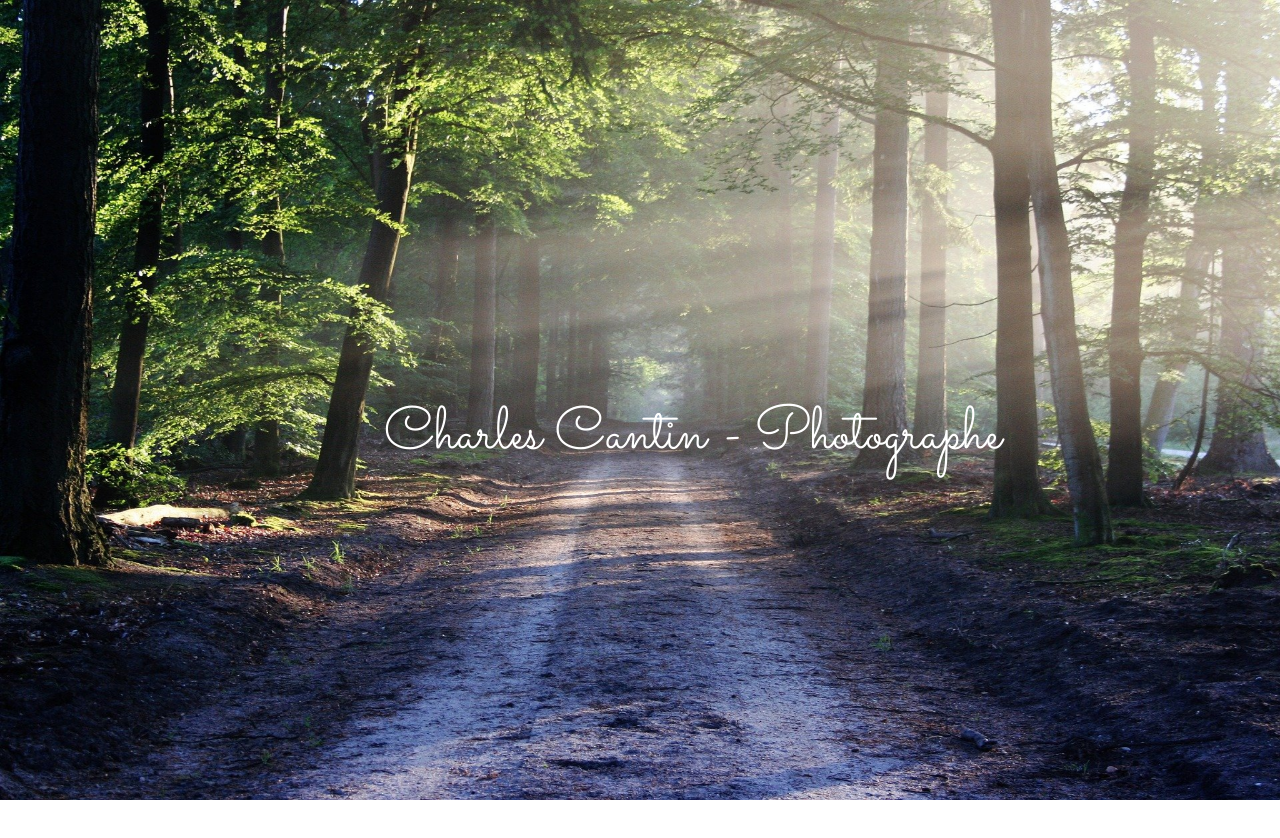
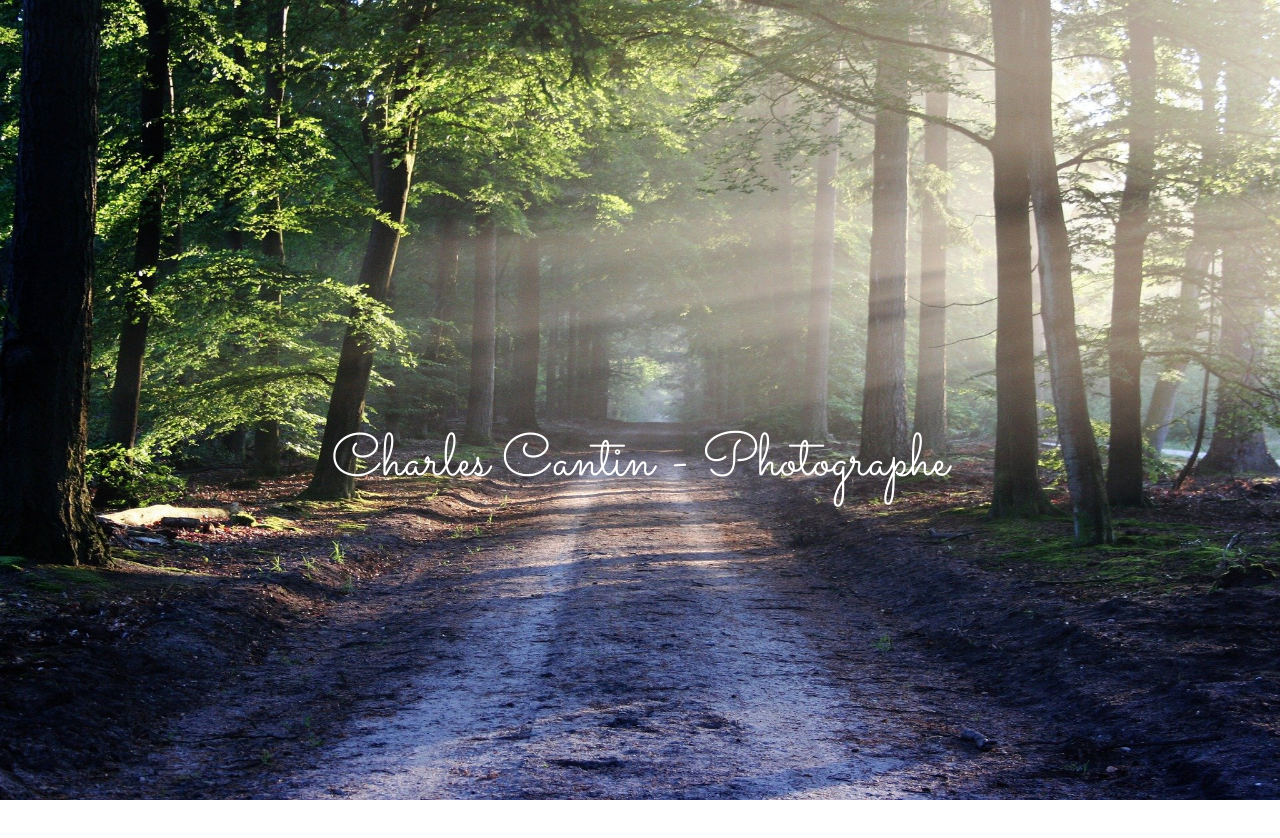
Before and after one commit to Brunod32/Charles-Cantin, an Eleventy site: page src/index.njk in a window 1280 px wide. Before the commit the page ends 800 px from the top, so only its background shows below. Built offline with nearby package versions, Linux system fonts and the light colour scheme; Eleventy itself is replaced by a stand-in of ours; files that its build step writes are made by us from their sources; grey boxes are pictures that could not be loaded.

Commit message:
Changed h1 index css

```diff
--- a/public/css/style.css
+++ b/public/css/style.css
@@ -39,9 +39,15 @@ footer {
     z-index:2;
     font-family: 'Sacramento', cursive;
     font-size: 60px;
-    top: 50%;
-    left: 30%;
 }
+
+.container {
+    height: 100vh;
+    display: flex;
+    align-items: center;
+    justify-content: center;
+}
+
 
 .title-page {
     text-align: center;
--- a/src/css/style.css
+++ b/src/css/style.css
@@ -39,9 +39,15 @@ footer {
     z-index:2;
     font-family: 'Sacramento', cursive;
     font-size: 60px;
-    top: 50%;
-    left: 30%;
 }
+
+.container {
+    height: 100vh;
+    display: flex;
+    align-items: center;
+    justify-content: center;
+}
+
 
 .title-page {
     text-align: center;
--- a/src/index.njk
+++ b/src/index.njk
@@ -1,7 +1,9 @@
 ---
 layout: layout.njk
 ---
-<h1 class="title-home">{{site.titleHome}}</h1>
-<a href="{{ '/galerie/index.html' }}">
-    <img id="img-home" src="{{ '/img/img_desktop.jpg' }}" alt="Accueil"/>
-</a>
+<div class="container">
+    <h1 class="title-home">{{site.titleHome}}</h1>
+    <a href="{{ '/galerie/index.html' }}">
+        <img id="img-home" src="{{ '/img/img_desktop.jpg' }}" alt="Accueil"/>
+    </a>
+</div>
```
Also changed, not shown: public/index.html.
